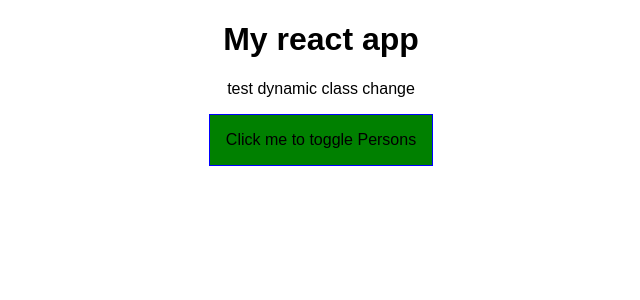
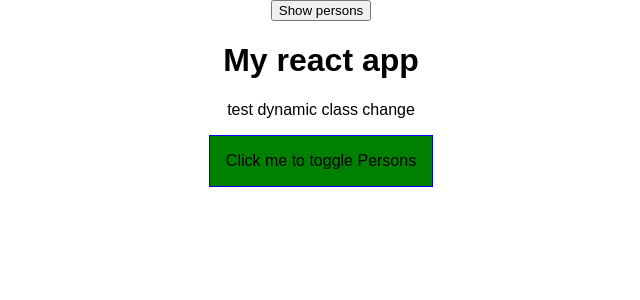
Before and after one commit to AndrewThian/react-practice, a React app: page / in a window 1280 px wide. Shown: the top 300 px of the page, without its empty margins (319-959 px from the left). Built offline with nearby package versions, Linux system fonts and the light colour scheme.

Commit message:
stopped at using setState correctly

```diff
--- a/src/components/Cockpit/Cockpit.js
+++ b/src/components/Cockpit/Cockpit.js
@@ -1,9 +1,9 @@
-import React from 'react'
+import React, { Fragment } from 'react'
 import styles from './Cockpit.module.css'
 
 const cockpit = props => {
-  let btnClass = ''
   const assignedClasses = []
+  let btnClass = styles.Button
 
   if (props.persons.length <= 2) {
     assignedClasses.push(styles.red)
@@ -13,20 +13,20 @@ const cockpit = props => {
     assignedClasses.push(styles.bold)
   }
 
-  if (props.displayPersons) {
-    btnClass = styles.Red
+  if (props.showPersons) {
+    btnClass = [styles.Button, styles.Red].join(' ')
   }
 
   return (
-    <div className={styles.Cockpit}>
-      <h1>{props.title}</h1>
+    <Fragment>
+      <h1>{props.appTitle}</h1>
       <p className={assignedClasses.join(' ')}>test dynamic class change</p>
       <button
         className={btnClass}
         onClick={props.clicked}>
         Click me to toggle Persons
       </button>
-    </div>
+    </Fragment>
   )
 }
 
--- a/src/components/Cockpit/Cockpit.module.css
+++ b/src/components/Cockpit/Cockpit.module.css
@@ -6,23 +6,23 @@
   font-weight: bold;
 }
 
-.Cockpit button {
+.Button {
   border: 1px solid blue;
   padding: 16px;
   background-color: green;
   font: inherit;
 }
 
-.Cockpit button:hover {
+.Button:hover {
   background-color: lightgreen;
   color: black;
 }
 
-.Cockpit button.Red {
+.Button.Red {
   background-color: red;
 }
 
-.Cockpit button.Red:hover {
+.Button.Red:hover {
   background-color: salmon;
   color: black;
 }
--- a/src/components/Persons/Person/Person.js
+++ b/src/components/Persons/Person/Person.js
@@ -1,5 +1,8 @@
-import React, { Component } from 'react'
+import React, { Component, Fragment } from 'react'
+
 import styles from './Person.module.css'
+// import WithClass from '../../../hoc/WithClass'
+import withClass from '../../../hoc/_withClass'
 
 // 1. when the page re-renders/renders the handleDelete is executed
 // 2. the IIFE sets up a reference, then stopped because of a missing event parameter
@@ -24,13 +27,13 @@ class Person extends Component {
   render () {
     console.log('Person.js inside render()')
     return (
-      <div className={styles.Person}>
+      <Fragment>
         <p onClick={this.props.click}> my name is: {this.props.name}, age is: {this.props.age}</p>
         <p>{this.props.children}</p>
         <input onChange={this.props.changed} value={this.props.name} type="text" />
-      </div>
+      </Fragment>
     )
   }
 }
 
-export default Person
+export default withClass(Person, styles.Person)
--- a/src/components/Persons/Persons.js
+++ b/src/components/Persons/Persons.js
@@ -1,23 +1,45 @@
-import React, { Component } from 'react'
+import React, { PureComponent } from 'react'
 
 import Person from './Person/Person'
 
-class Persons extends Component {
+class Persons extends PureComponent {
   constructor(props) {
     super(props)
-    console.log('Persons.js inside constructor', props)
+    console.log( 'Persons.js inside constructor', props )
   }
 
   componentWillMount() {
-    console.log('Persons.js inside componentWillMount()')
+    console.log( 'Persons.js inside componentWillMount()' )
   }
 
   componentDidMount() {
-    console.log('Persons.js inside componentDidMount()')
+    console.log( 'Persons.js inside componentDidMount()' )
   }
 
   componentWillReceiveProps(nextProps) {
-    console.log( '[UPDATE Persons.js] Inside componentWillReceiveProps', nextProps );
+    console.log('[UPDATE Persons.js] Inside componentWillReceiveProps', nextProps)
+  }
+
+  // if we have shallow checks(object referencing type) for
+  // re-rendering our components via shouldComponentUpdate(),
+  // we can use PureComponnets from the react library
+  // ----------------------------------------------
+  // shouldComponentUpdate(nextProps, nextState) {
+  //   console.log('[UPDATE Persons.js] Inside shouldComponentUpdate', nextProps, nextState)
+  //   // check if next incoming props is !equal to this current props
+  //   // use case: if we only depend on a single props to update the component/container
+  //   return nextProps.persons !== this.props.persons ||
+  //     nextProps.changed !== this.props.changed ||
+  //     nextProps.clicked !== this.props.clicked
+  // }
+
+  componentWillUpdate(nextProps, nextState) {
+    console.log('[UPDATE Persons.js] Inside componentWillUpdate', nextProps, nextState)
+  }
+
+  componentDidUpdate() {
+    // can call side effects
+    console.log('[UPDATE Persons.js] Inside componentDidUpdate()')
   }
 
   render () {
--- a/src/containers/App.js
+++ b/src/containers/App.js
@@ -1,20 +1,22 @@
-import React, { Component } from 'react'
+import React, { PureComponent, Fragment } from 'react'
 
 import Cockpit from '../components/Cockpit/Cockpit'
 import Persons from '../components/Persons/Persons'
+// import WithClass from '../hoc/WithClass'
 import styles from './App.module.css'
+import withClass from '../hoc/_withClass'
 
-class App extends Component {
+class App extends PureComponent {
   constructor(props) {
     super(props)
     console.log('App.js inside constructor', props)
     this.state = {
       persons: [
-        { name: 'testing123', age: 12, id: 1 },
-        { name: 'testing431', age: 22, id: 2 },
-        { name: 'testing231', age: 14, id: 3 }
+        { name: 'andrew', age: 12, id: 1 },
+        { name: 'sean', age: 22, id: 2 },
+        { name: 'audrey', age: 14, id: 3 }
       ],
-      displayPersons: false
+      showPersons: false
     }
 
   }
@@ -27,6 +29,22 @@ class App extends Component {
     console.log('App.js inside componentDidMount()')
   }
 
+  // if we have shallow checks(object referencing type) for
+  // re-rendering our components via shouldComponentUpdate(),
+  // we can use PureComponnets from the react library
+  // ----------------------------------------------
+  // shouldComponentUpdate(nextProps, nextState) {
+  //   console.log('[UPDATE App.js] Inside shouldComponentUpdate', nextProps, nextState)
+  //   // check if next incoming props is !equal to this current props
+  //   // use case: if we only depend on a single props to update the component/container
+  //   return nextState.persons !== this.state.persons ||
+  //     nextState.showPersons !== this.state.showPersons
+  // }
+
+  componentWillUpdate(nextProps, nextState) {
+    console.log('[UPDATE App.js] Inside componentWillUpdate', nextProps, nextState)
+  }
+
 
   // new syntax
   // state = {
@@ -35,7 +53,7 @@ class App extends Component {
   //     { name: 'testing431', age: 22, id: 2 },
   //     { name: 'testing231', age: 14, id: 3 }
   //   ],
-  //   displayPersons: false
+  //   showPersons: false
   // }
 
   // flaw of this is that state is now mutable
@@ -46,18 +64,6 @@ class App extends Component {
   //     this.setState({ persons: persons })
   //   }
   // }
-
-  // always copy a new set of state
-  // return personIndex function to event when it's called
-  deletePersonHandler = ( personIndex ) => {
-    // slice returns a new array
-    // const persons = this.state.persons.slice()
-    // es6 new syntax spread operator copys and returns a new array
-    const persons = [...this.state.persons]
-    // immutable fashion of setting state
-    persons.splice( personIndex, 1 )
-    this.setState( { persons: persons } )
-  }
 
   nameChangeHandler = (event, id) => {
     const personIndex = this.state.persons.findIndex(p => {
@@ -70,20 +76,33 @@ class App extends Component {
     this.setState({ persons: persons })
   }
 
+  // always copy a new set of state
+  // return personIndex function to event when it's called
+  deletePersonHandler = ( personIndex ) => {
+    // slice returns a new array
+    // const persons = this.state.persons.slice()
+    // es6 new syntax spread operator copys and returns a new array
+    const persons = [...this.state.persons]
+    // immutable fashion of setting state
+    persons.splice( personIndex, 1)
+    this.setState( { persons: persons } )
+  }
+
   togglePersonsHandler = () => {
-    const showPersons = this.state.displayPersons
-    this.setState({ displayPersons: !showPersons })
+    const showPersons = this.state.showPersons
+    this.setState({ showPersons: !showPersons })
   }
 
   render() {
     console.log('App.js inside render()')
     let persons = null
 
-    if (this.state.displayPersons) {
+    if (this.state.showPersons) {
       persons = (
         <div>
           <Persons
-          key={this.state.persons}
+          // if you provide a key into the child components, componentWillRecieveProps will not be called
+          // key={this.state.persons}
           persons={this.state.persons}
           clicked={this.deletePersonHandler}
           changed={this.nameChangeHandler}/>
@@ -92,17 +111,18 @@ class App extends Component {
     }
 
     return (
-      <div className={styles.App}>
+      <Fragment>
+        <button onClick={() => { this.setState({ showPersons: true }) }}>Show persons</button>
         <Cockpit
-        title={this.props.title}
-        persons={this.state.persons}
-        displayPersons={this.state.displayPersons}
-        clicked={this.togglePersonsHandler}/>
+          appTitle={this.props.title}
+          persons={this.state.persons}
+          showPersons={this.state.showPersons}
+          clicked={this.togglePersonsHandler} />
         {/* conditionals only with ternary conditionals */}
         {persons}
-      </div>
+      </Fragment>
     )
   }
 }
 
-export default App
+export default withClass(App, styles.App)
```
